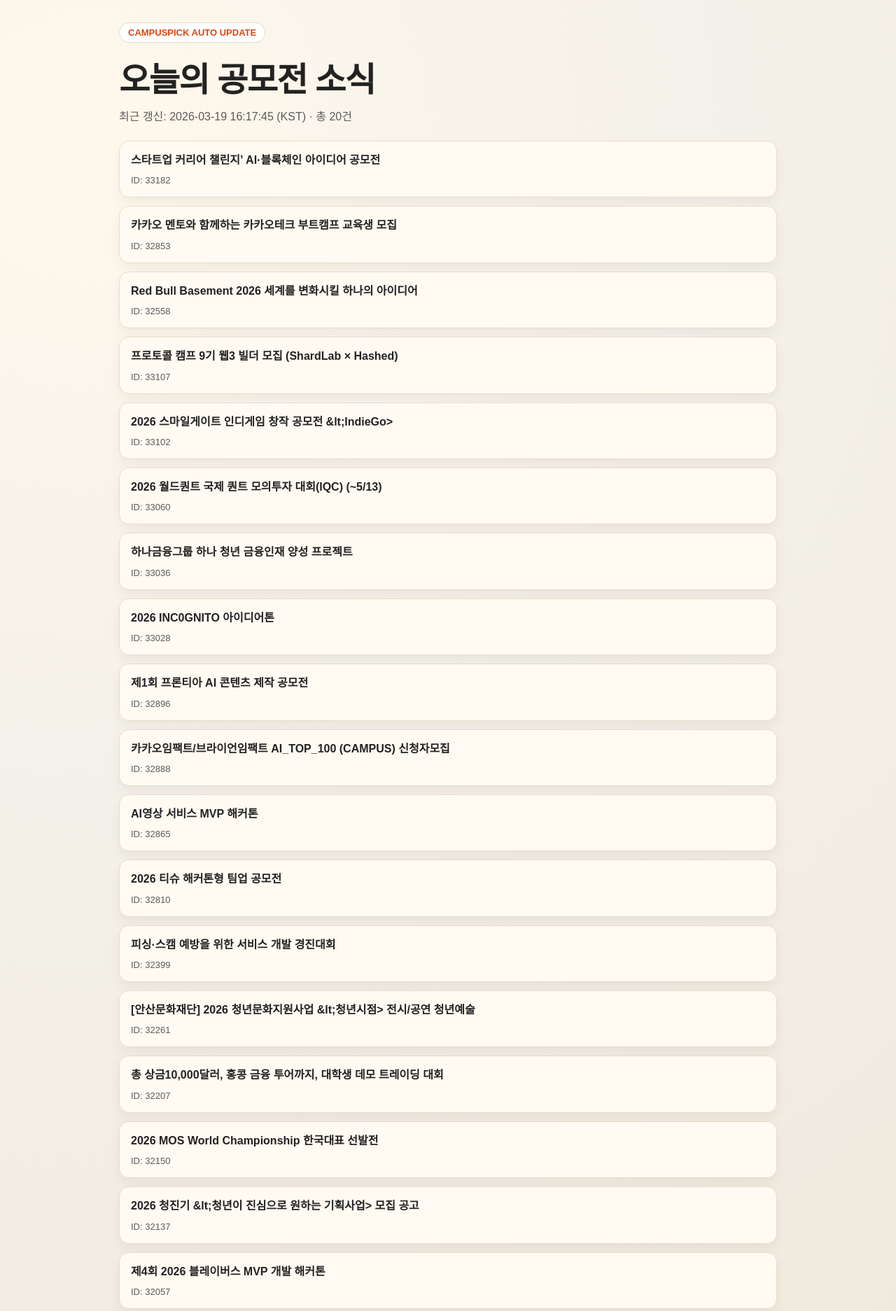
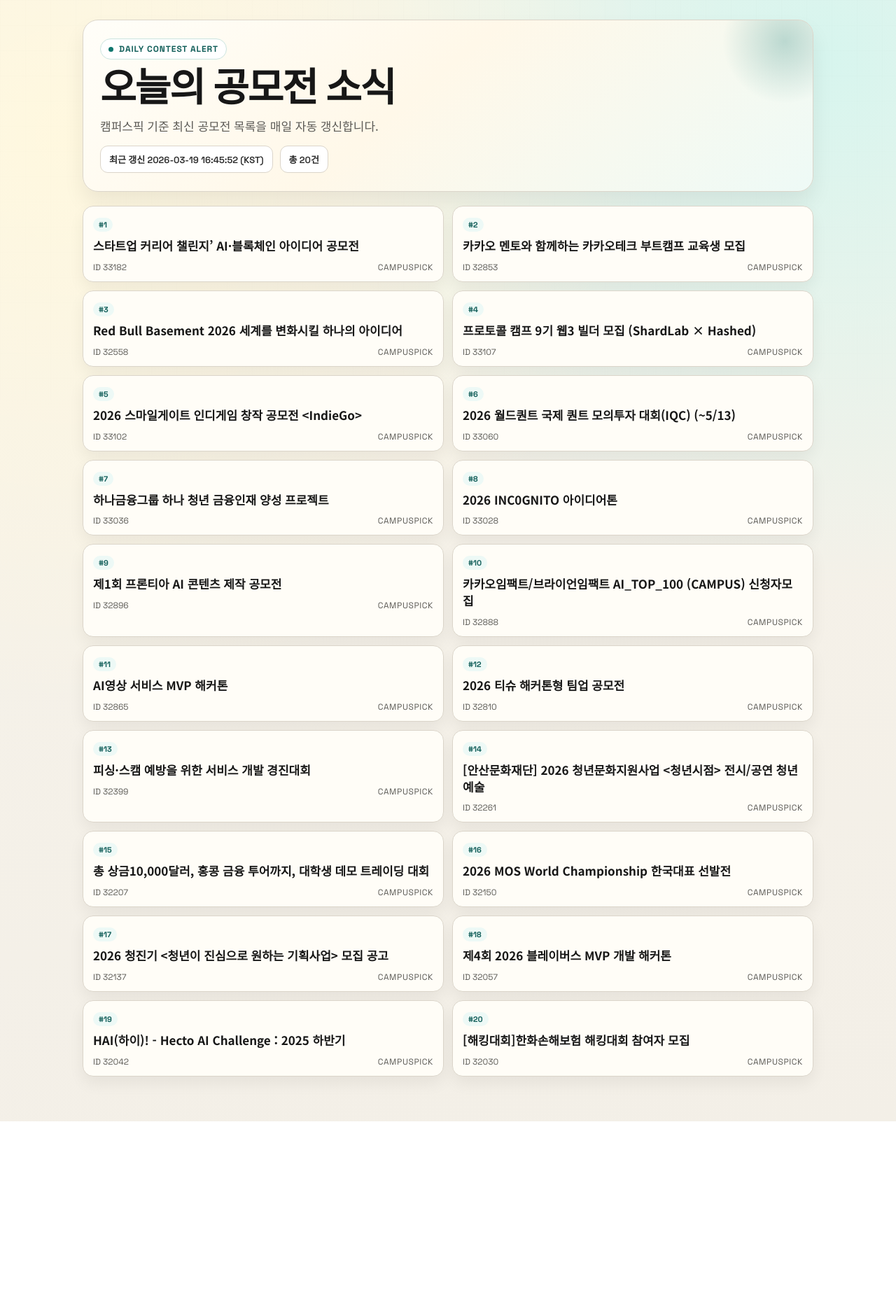
Before and after one commit to jyhyo02/daily-contest-alert, a plain HTML site: page docs/index.html in a window 1280 px wide. Shown: the top 1873 px of the page at 70% size. After the commit the page ends 1602 px from the top, so only its background shows below. Drawn offline with Linux system fonts and the light colour scheme.

Commit message:
feat: redesign contest page UI

```diff
--- a/docs/index.html
+++ b/docs/index.html
@@ -4,164 +4,345 @@
   <meta charset="utf-8" />
   <meta name="viewport" content="width=device-width, initial-scale=1" />
   <title>Daily Contest Alert</title>
+  <link rel="preconnect" href="https://fonts.googleapis.com" />
+  <link rel="preconnect" href="https://fonts.gstatic.com" crossorigin />
+  <link href="https://fonts.googleapis.com/css2?family=Space+Grotesk:wght@400;600;700&family=Noto+Sans+KR:wght@400;500;700&display=swap" rel="stylesheet" />
   <style>
     :root {
-      --bg: #f4f1ea;
-      --card: #fffaf2;
-      --ink: #222222;
-      --muted: #5b5b5b;
-      --accent: #d9480f;
-      --line: #e8dcc8;
+      --bg: #f3efe7;
+      --paper: #fffdf7;
+      --ink: #171717;
+      --muted: #5c5b57;
+      --brand: #0f766e;
+      --brand-strong: #115e59;
+      --line: #dbd5ca;
     }
     * { box-sizing: border-box; }
     body {
       margin: 0;
-      font-family: "Pretendard", "Noto Sans KR", sans-serif;
+      font-family: "Space Grotesk", "Noto Sans KR", sans-serif;
       color: var(--ink);
-      background: radial-gradient(circle at 10% 10%, #fff8ec 0%, var(--bg) 40%, #efe9dc 100%);
+      background:
+        radial-gradient(circle at 8% 12%, #fff8df 0%, rgba(255, 248, 223, 0) 45%),
+        radial-gradient(circle at 92% 5%, #d7f5ee 0%, rgba(215, 245, 238, 0) 40%),
+        linear-gradient(170deg, #f7f3ea 0%, var(--bg) 100%);
+    }
+    body::before {
+      content: "";
+      position: fixed;
+      inset: 0;
+      pointer-events: none;
+      background-image: linear-gradient(rgba(0, 0, 0, 0.02) 1px, transparent 1px), linear-gradient(90deg, rgba(0, 0, 0, 0.02) 1px, transparent 1px);
+      background-size: 36px 36px;
+      mask-image: linear-gradient(to bottom, rgba(0, 0, 0, 0.35), rgba(0, 0, 0, 0));
     }
     .wrap {
-      max-width: 980px;
+      max-width: 1080px;
       margin: 0 auto;
-      padding: 32px 20px 56px;
+      padding: 28px 18px 64px;
+    }
+    .hero {
+      position: relative;
+      overflow: hidden;
+      margin-bottom: 20px;
+      padding: 26px 24px;
+      border-radius: 22px;
+      border: 1px solid var(--line);
+      background: linear-gradient(140deg, #fffef9 0%, #fff8e9 45%, #eefaf6 100%);
+      box-shadow: 0 16px 30px rgba(0, 0, 0, 0.07);
+    }
+    .hero::after {
+      content: "";
+      position: absolute;
+      width: 180px;
+      height: 180px;
+      right: -50px;
+      top: -60px;
+      border-radius: 999px;
+      background: radial-gradient(circle, rgba(15, 118, 110, 0.25) 0%, rgba(15, 118, 110, 0) 70%);
+    }
+    .kicker {
+      display: inline-flex;
+      align-items: center;
+      gap: 8px;
+      margin-bottom: 12px;
+      padding: 6px 11px;
+      border-radius: 999px;
+      font-size: 12px;
+      font-weight: 700;
+      letter-spacing: 0.08em;
+      text-transform: uppercase;
+      color: var(--brand-strong);
+      background: #ffffff;
+      border: 1px solid #cbe4df;
+    }
+    .dot {
+      width: 7px;
+      height: 7px;
+      border-radius: 999px;
+      background: var(--brand);
     }
     h1 {
-      margin: 0 0 8px;
-      font-size: clamp(28px, 5vw, 48px);
-      letter-spacing: -0.03em;
+      margin: 0;
+      font-size: clamp(30px, 6vw, 56px);
+      line-height: 1.04;
+      letter-spacing: -0.035em;
     }
-    .meta {
-      margin: 0 0 24px;
+    .hero-sub {
+      margin: 12px 0 0;
       color: var(--muted);
+      font-family: "Noto Sans KR", sans-serif;
+      font-size: clamp(14px, 2vw, 17px);
     }
-    .badge {
-      display: inline-block;
-      margin-bottom: 14px;
-      padding: 6px 12px;
+    .stats {
+      margin-top: 16px;
+      display: flex;
+      flex-wrap: wrap;
+      gap: 10px;
+    }
+    .stat {
+      padding: 9px 12px;
+      font-size: 13px;
+      font-weight: 600;
       border: 1px solid var(--line);
-      border-radius: 999px;
+      border-radius: 11px;
       background: #fff;
-      color: var(--accent);
-      font-weight: 700;
-      font-size: 13px;
+      color: #2a2a2a;
     }
     .list {
       list-style: none;
       margin: 0;
       padding: 0;
       display: grid;
+      grid-template-columns: repeat(12, minmax(0, 1fr));
       gap: 12px;
     }
     .item {
-      background: var(--card);
+      grid-column: span 6;
+      position: relative;
+      background: var(--paper);
       border: 1px solid var(--line);
-      border-radius: 14px;
-      padding: 16px;
-      box-shadow: 0 8px 18px rgba(0, 0, 0, 0.05);
-      animation: rise 320ms ease both;
+      border-radius: 15px;
+      padding: 14px 14px 12px;
+      box-shadow: 0 10px 22px rgba(0, 0, 0, 0.06);
+      animation: rise 420ms ease both;
+      transition: transform 220ms ease, box-shadow 220ms ease, border-color 220ms ease;
     }
-    .item a {
+    .item:nth-child(odd) { animation-delay: 40ms; }
+    .item:nth-child(even) { animation-delay: 100ms; }
+    .item:hover {
+      transform: translateY(-3px);
+      box-shadow: 0 16px 28px rgba(0, 0, 0, 0.08);
+      border-color: #c8e6df;
+    }
+    .item-no {
+      display: inline-block;
+      margin-bottom: 8px;
+      padding: 3px 8px;
+      border-radius: 999px;
+      background: #edf9f6;
+      color: var(--brand-strong);
+      font-size: 11px;
+      font-weight: 700;
+    }
+    .item-link {
+      display: block;
       color: var(--ink);
       text-decoration: none;
+      font-family: "Noto Sans KR", sans-serif;
+      font-size: 17px;
       font-weight: 700;
       line-height: 1.4;
     }
-    .item a:hover { color: var(--accent); }
-    .item p {
-      margin: 10px 0 0;
+    .item-link:hover { color: var(--brand-strong); }
+    .item-meta {
+      margin-top: 11px;
+      display: flex;
+      justify-content: space-between;
+      gap: 8px;
       color: var(--muted);
-      font-size: 13px;
+      font-size: 12px;
     }
+    .item-meta span:last-child { text-transform: uppercase; letter-spacing: 0.05em; }
     @keyframes rise {
-      from { transform: translateY(6px); opacity: 0; }
+      from { transform: translateY(10px); opacity: 0; }
       to { transform: translateY(0); opacity: 1; }
+    }
+    @media (max-width: 860px) {
+      .item { grid-column: span 12; }
     }
   </style>
 </head>
 <body>
   <main class="wrap">
-    <span class="badge">CAMPUSPICK AUTO UPDATE</span>
-    <h1>오늘의 공모전 소식</h1>
-    <p class="meta">최근 갱신: 2026-03-19 16:17:45 (KST) · 총 20건</p>
+    <section class="hero">
+      <span class="kicker"><span class="dot"></span> Daily Contest Alert</span>
+      <h1>오늘의 공모전 소식</h1>
+      <p class="hero-sub">캠퍼스픽 기준 최신 공모전 목록을 매일 자동 갱신합니다.</p>
+      <div class="stats">
+        <span class="stat">최근 갱신 2026-03-19 16:45:52 (KST)</span>
+        <span class="stat">총 20건</span>
+      </div>
+    </section>
     <ul class="list"><li class="item">
-  <a href="https://www.campuspick.com/activity/view?id=33182" target="_blank" rel="noopener noreferrer">스타트업 커리어 챌린지’ AI·블록체인 아이디어 공모전</a>
-  <p>ID: 33182</p>
+  <span class="item-no">#1</span>
+  <a class="item-link" href="https://www.campuspick.com/activity/view?id=33182" target="_blank" rel="noopener noreferrer">스타트업 커리어 챌린지’ AI·블록체인 아이디어 공모전</a>
+  <div class="item-meta">
+    <span>ID 33182</span>
+    <span>campuspick</span>
+  </div>
 </li>
 <li class="item">
-  <a href="https://www.campuspick.com/activity/view?id=32853" target="_blank" rel="noopener noreferrer">카카오 멘토와 함께하는 카카오테크 부트캠프 교육생 모집</a>
-  <p>ID: 32853</p>
+  <span class="item-no">#2</span>
+  <a class="item-link" href="https://www.campuspick.com/activity/view?id=32853" target="_blank" rel="noopener noreferrer">카카오 멘토와 함께하는 카카오테크 부트캠프 교육생 모집</a>
+  <div class="item-meta">
+    <span>ID 32853</span>
+    <span>campuspick</span>
+  </div>
 </li>
 <li class="item">
-  <a href="https://www.campuspick.com/activity/view?id=32558" target="_blank" rel="noopener noreferrer">Red Bull Basement 2026 세계를 변화시킬 하나의 아이디어</a>
-  <p>ID: 32558</p>
+  <span class="item-no">#3</span>
+  <a class="item-link" href="https://www.campuspick.com/activity/view?id=32558" target="_blank" rel="noopener noreferrer">Red Bull Basement 2026 세계를 변화시킬 하나의 아이디어</a>
+  <div class="item-meta">
+    <span>ID 32558</span>
+    <span>campuspick</span>
+  </div>
 </li>
 <li class="item">
-  <a href="https://www.campuspick.com/activity/view?id=33107" target="_blank" rel="noopener noreferrer">프로토콜 캠프 9기 웹3 빌더 모집 (ShardLab × Hashed)</a>
-  <p>ID: 33107</p>
+  <span class="item-no">#4</span>
+  <a class="item-link" href="https://www.campuspick.com/activity/view?id=33107" target="_blank" rel="noopener noreferrer">프로토콜 캠프 9기 웹3 빌더 모집 (ShardLab × Hashed)</a>
+  <div class="item-meta">
+    <span>ID 33107</span>
+    <span>campuspick</span>
+  </div>
 </li>
 <li class="item">
-  <a href="https://www.campuspick.com/activity/view?id=33102" target="_blank" rel="noopener noreferrer">2026 스마일게이트 인디게임 창작 공모전 &amp;lt;IndieGo&gt;</a>
-  <p>ID: 33102</p>
+  <span class="item-no">#5</span>
+  <a class="item-link" href="https://www.campuspick.com/activity/view?id=33102" target="_blank" rel="noopener noreferrer">2026 스마일게이트 인디게임 창작 공모전 &lt;IndieGo&gt;</a>
+  <div class="item-meta">
+    <span>ID 33102</span>
+    <span>campuspick</span>
+  </div>
 </li>
 <li class="item">
-  <a href="https://www.campuspick.com/activity/view?id=33060" target="_blank" rel="noopener noreferrer">2026 월드퀀트 국제 퀀트 모의투자 대회(IQC) (~5/13)</a>
-  <p>ID: 33060</p>
+  <span class="item-no">#6</span>
+  <a class="item-link" href="https://www.campuspick.com/activity/view?id=33060" target="_blank" rel="noopener noreferrer">2026 월드퀀트 국제 퀀트 모의투자 대회(IQC) (~5/13)</a>
+  <div class="item-meta">
+    <span>ID 33060</span>
+    <span>campuspick</span>
+  </div>
 </li>
 <li class="item">
-  <a href="https://www.campuspick.com/activity/view?id=33036" target="_blank" rel="noopener noreferrer">하나금융그룹 하나 청년 금융인재 양성 프로젝트</a>
-  <p>ID: 33036</p>
+  <span class="item-no">#7</span>
+  <a class="item-link" href="https://www.campuspick.com/activity/view?id=33036" target="_blank" rel="noopener noreferrer">하나금융그룹 하나 청년 금융인재 양성 프로젝트</a>
+  <div class="item-meta">
+    <span>ID 33036</span>
+    <span>campuspick</span>
+  </div>
 </li>
 <li class="item">
-  <a href="https://www.campuspick.com/activity/view?id=33028" target="_blank" rel="noopener noreferrer">2026 INC0GNITO 아이디어톤</a>
-  <p>ID: 33028</p>
+  <span class="item-no">#8</span>
+  <a class="item-link" href="https://www.campuspick.com/activity/view?id=33028" target="_blank" rel="noopener noreferrer">2026 INC0GNITO 아이디어톤</a>
+  <div class="item-meta">
+    <span>ID 33028</span>
+    <span>campuspick</span>
+  </div>
 </li>
 <li class="item">
-  <a href="https://www.campuspick.com/activity/view?id=32896" target="_blank" rel="noopener noreferrer">제1회 프론티아 AI 콘텐츠 제작 공모전</a>
-  <p>ID: 32896</p>
+  <span class="item-no">#9</span>
+  <a class="item-link" href="https://www.campuspick.com/activity/view?id=32896" target="_blank" rel="noopener noreferrer">제1회 프론티아 AI 콘텐츠 제작 공모전</a>
+  <div class="item-meta">
+    <span>ID 32896</span>
+    <span>campuspick</span>
+  </div>
 </li>
 <li class="item">
-  <a href="https://www.campuspick.com/activity/view?id=32888" target="_blank" rel="noopener noreferrer">카카오임팩트/브라이언임팩트 AI_TOP_100 (CAMPUS) 신청자모집</a>
-  <p>ID: 32888</p>
+  <span class="item-no">#10</span>
+  <a class="item-link" href="https://www.campuspick.com/activity/view?id=32888" target="_blank" rel="noopener noreferrer">카카오임팩트/브라이언임팩트 AI_TOP_100 (CAMPUS) 신청자모집</a>
+  <div class="item-meta">
+    <span>ID 32888</span>
+    <span>campuspick</span>
+  </div>
 </li>
 <li class="item">
-  <a href="https://www.campuspick.com/activity/view?id=32865" target="_blank" rel="noopener noreferrer">AI영상 서비스 MVP 해커톤</a>
-  <p>ID: 32865</p>
+  <span class="item-no">#11</span>
+  <a class="item-link" href="https://www.campuspick.com/activity/view?id=32865" target="_blank" rel="noopener noreferrer">AI영상 서비스 MVP 해커톤</a>
+  <div class="item-meta">
+    <span>ID 32865</span>
+    <span>campuspick</span>
+  </div>
 </li>
 <li class="item">
-  <a href="https://www.campuspick.com/activity/view?id=32810" target="_blank" rel="noopener noreferrer">2026 티슈 해커톤형 팀업 공모전</a>
-  <p>ID: 32810</p>
+  <span class="item-no">#12</span>
+  <a class="item-link" href="https://www.campuspick.com/activity/view?id=32810" target="_blank" rel="noopener noreferrer">2026 티슈 해커톤형 팀업 공모전</a>
+  <div class="item-meta">
+    <span>ID 32810</span>
+    <span>campuspick</span>
+  </div>
 </li>
 <li class="item">
-  <a href="https://www.campuspick.com/activity/view?id=32399" target="_blank" rel="noopener noreferrer">피싱·스캠 예방을 위한 서비스 개발 경진대회</a>
-  <p>ID: 32399</p>
+  <span class="item-no">#13</span>
+  <a class="item-link" href="https://www.campuspick.com/activity/view?id=32399" target="_blank" rel="noopener noreferrer">피싱·스캠 예방을 위한 서비스 개발 경진대회</a>
+  <div class="item-meta">
+    <span>ID 32399</span>
+    <span>campuspick</span>
+  </div>
 </li>
 <li class="item">
-  <a href="https://www.campuspick.com/activity/view?id=32261" target="_blank" rel="noopener noreferrer">[안산문화재단] 2026 청년문화지원사업 &amp;lt;청년시점&gt; 전시/공연 청년예술</a>
-  <p>ID: 32261</p>
+  <span class="item-no">#14</span>
+  <a class="item-link" href="https://www.campuspick.com/activity/view?id=32261" target="_blank" rel="noopener noreferrer">[안산문화재단] 2026 청년문화지원사업 &lt;청년시점&gt; 전시/공연 청년예술</a>
+  <div class="item-meta">
+    <span>ID 32261</span>
+    <span>campuspick</span>
+  </div>
 </li>
 <li class="item">
-  <a href="https://www.campuspick.com/activity/view?id=32207" target="_blank" rel="noopener noreferrer">총 상금10,000달러, 홍콩 금융 투어까지, 대학생 데모 트레이딩 대회</a>
-  <p>ID: 32207</p>
+  <span class="item-no">#15</span>
+  <a class="item-link" href="https://www.campuspick.com/activity/view?id=32207" target="_blank" rel="noopener noreferrer">총 상금10,000달러, 홍콩 금융 투어까지, 대학생 데모 트레이딩 대회</a>
+  <div class="item-meta">
+    <span>ID 32207</span>
+    <span>campuspick</span>
+  </div>
 </li>
 <li class="item">
-  <a href="https://www.campuspick.com/activity/view?id=32150" target="_blank" rel="noopener noreferrer">2026 MOS World Championship 한국대표 선발전</a>
-  <p>ID: 32150</p>
+  <span class="item-no">#16</span>
+  <a class="item-link" href="https://www.campuspick.com/activity/view?id=32150" target="_blank" rel="noopener noreferrer">2026 MOS World Championship 한국대표 선발전</a>
+  <div class="item-meta">
+    <span>ID 32150</span>
+    <span>campuspick</span>
+  </div>
 </li>
 <li class="item">
-  <a href="https://www.campuspick.com/activity/view?id=32137" target="_blank" rel="noopener noreferrer">2026 청진기 &amp;lt;청년이 진심으로 원하는 기획사업&gt; 모집 공고</a>
-  <p>ID: 32137</p>
+  <span class="item-no">#17</span>
+  <a class="item-link" href="https://www.campuspick.com/activity/view?id=32137" target="_blank" rel="noopener noreferrer">2026 청진기 &lt;청년이 진심으로 원하는 기획사업&gt; 모집 공고</a>
+  <div class="item-meta">
+    <span>ID 32137</span>
+    <span>campuspick</span>
+  </div>
 </li>
 <li class="item">
-  <a href="https://www.campuspick.com/activity/view?id=32057" target="_blank" rel="noopener noreferrer">제4회 2026 블레이버스 MVP 개발 해커톤</a>
-  <p>ID: 32057</p>
+  <span class="item-no">#18</span>
+  <a class="item-link" href="https://www.campuspick.com/activity/view?id=32057" target="_blank" rel="noopener noreferrer">제4회 2026 블레이버스 MVP 개발 해커톤</a>
+  <div class="item-meta">
+    <span>ID 32057</span>
+    <span>campuspick</span>
+  </div>
 </li>
 <li class="item">
-  <a href="https://www.campuspick.com/activity/view?id=32042" target="_blank" rel="noopener noreferrer">HAI(하이)! - Hecto AI Challenge : 2025 하반기</a>
-  <p>ID: 32042</p>
+  <span class="item-no">#19</span>
+  <a class="item-link" href="https://www.campuspick.com/activity/view?id=32042" target="_blank" rel="noopener noreferrer">HAI(하이)! - Hecto AI Challenge : 2025 하반기</a>
+  <div class="item-meta">
+    <span>ID 32042</span>
+    <span>campuspick</span>
+  </div>
 </li>
 <li class="item">
-  <a href="https://www.campuspick.com/activity/view?id=32030" target="_blank" rel="noopener noreferrer">[해킹대회]한화손해보험 해킹대회 참여자 모집</a>
-  <p>ID: 32030</p>
+  <span class="item-no">#20</span>
+  <a class="item-link" href="https://www.campuspick.com/activity/view?id=32030" target="_blank" rel="noopener noreferrer">[해킹대회]한화손해보험 해킹대회 참여자 모집</a>
+  <div class="item-meta">
+    <span>ID 32030</span>
+    <span>campuspick</span>
+  </div>
 </li>
 </ul>
   </main>
```
Also changed, not shown: 1 other file.
